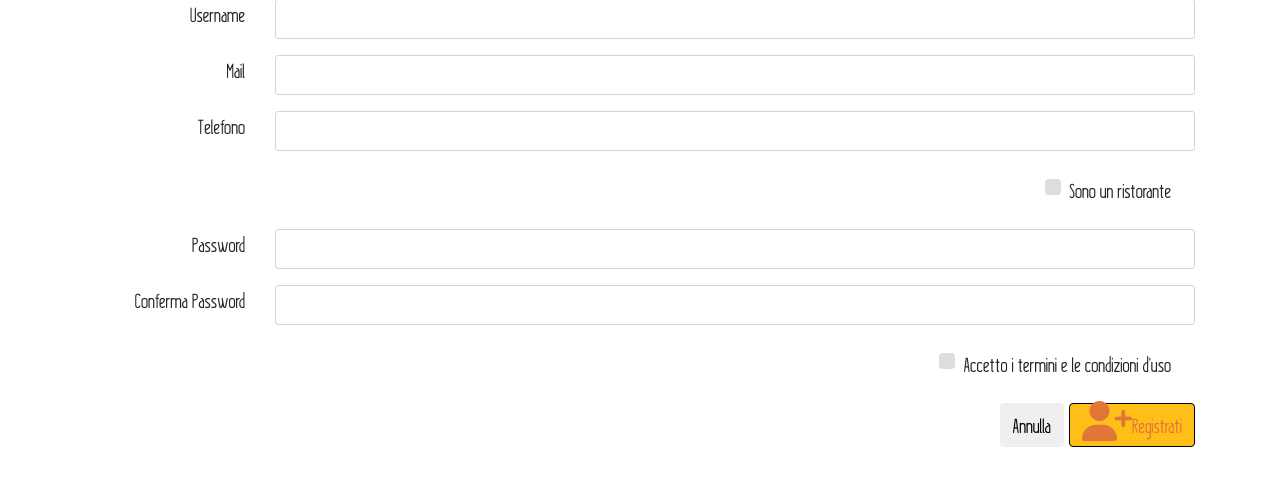
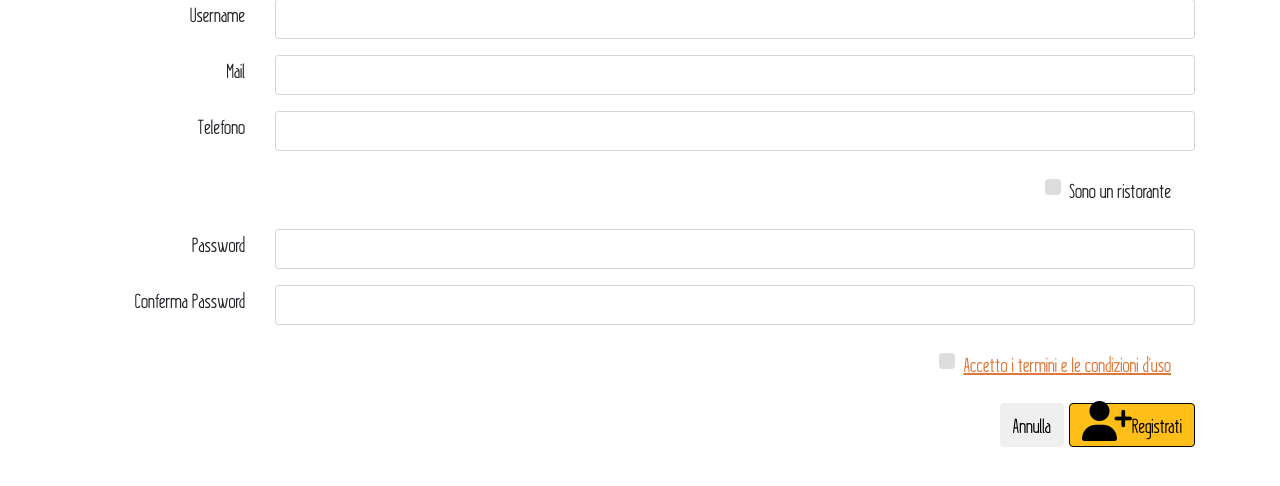
Before and after one commit to cric96/sugar-foody, a PHP site: page /signin.php in a window 1280 px wide. Shown: the part 249-735 px from the top of the page. Run offline with PHP 8.4, Linux system fonts and the light colour scheme; some libraries are stand-ins or nearby versions.

Commit message:
refactoring signin

```diff
--- a/css/form-style.css
+++ b/css/form-style.css
@@ -37,12 +37,10 @@ label {
   display:block;
   text-align:right;
 }
-.signin {
-  color: rgba(224,118,56,1);
-}
 
-.signin:hover {
-  color: #FFBF18;
+.terms-link {
+  color: rgba(224,118,56,1) !important;
+  text-decoration: underline !important;
 }
 .modal-header{
   background: rgba(224,118,56,1);
--- a/signin.php
+++ b/signin.php
@@ -79,7 +79,7 @@
             </div>
             <div class="checkbox-wrap d-flex justify-content-end p-2 mb-2">
                <label class="custom-control custom-checkbox" for="acceptTerms">
-               <a data-toggle="modal" data-target="#termsPopUp">
+               <a class="terms-link" data-toggle="modal" data-target="#termsPopUp">
                  <span class="custom-control-description">Accetto i termini e le condizioni d'uso </span>
                </a>
                <input type="checkbox" class="custom-control-input" name="acceptTerms" id="acceptTerms" required>
@@ -87,7 +87,7 @@
                </label>
             </div>
             <div class="form-check btn-form">
-               <button type="submit" class="btn btn-submit float-right signin" name="signinBt"><em class="fa fa-user-plus fa-lg" aria-hidden="true"></em>Registrati</button>
+               <button type="submit" class="btn btn-submit float-right" name="signinBt"><em class="fa fa-user-plus fa-lg" aria-hidden="true"></em>Registrati</button>
                <button type="reset" class="btn btn-default float-right">Annulla</button>
             </div>
          </form>
```
